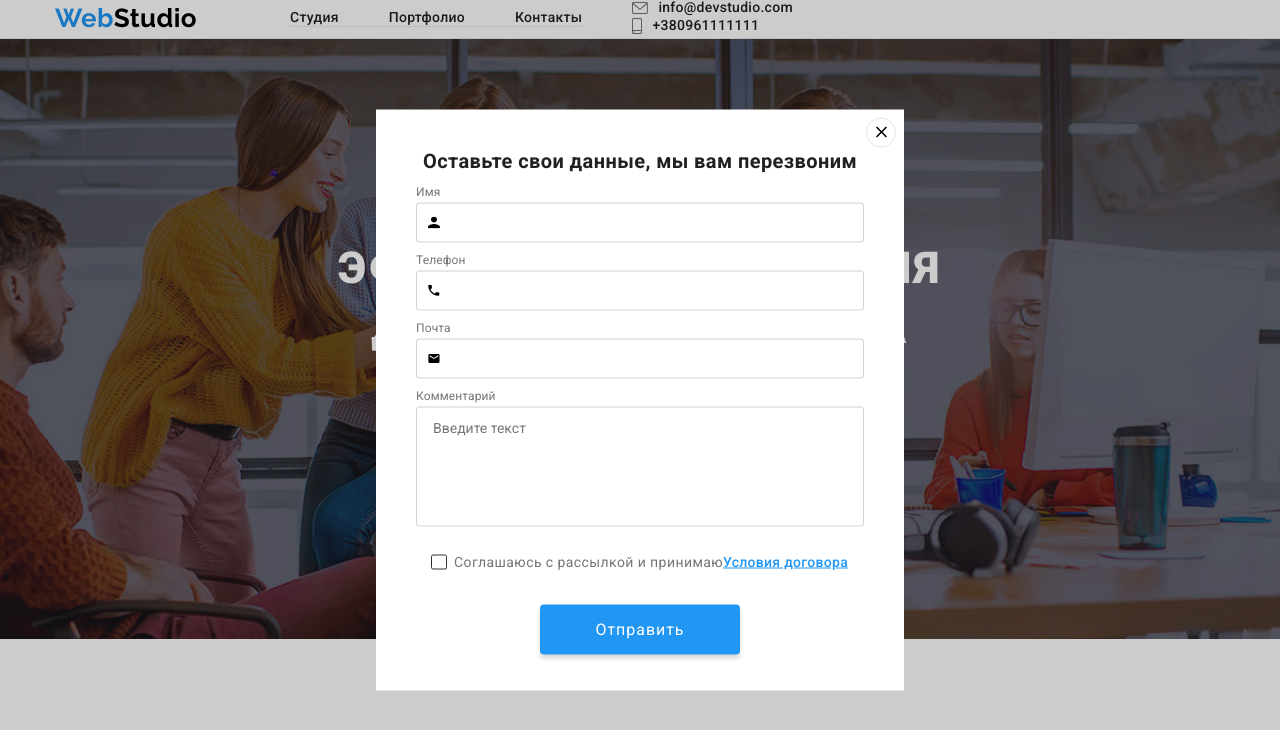
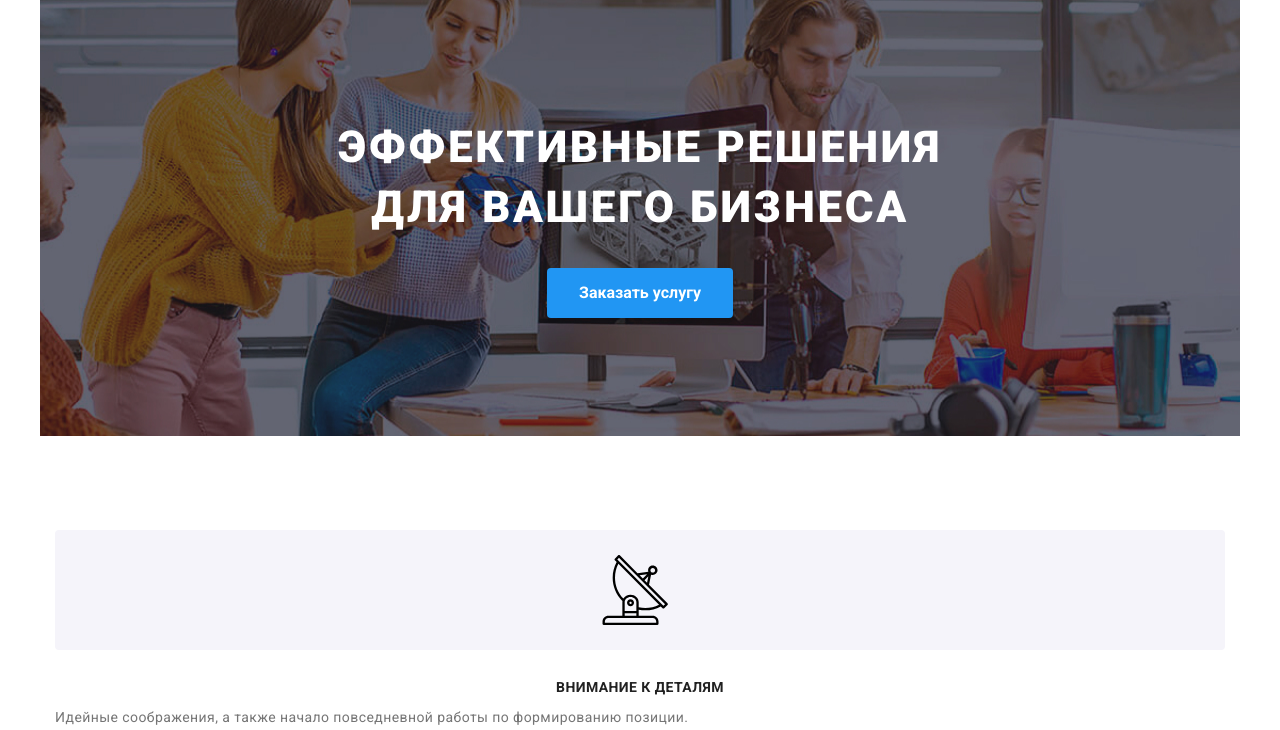
Before and after one commit to Oksana07/goit-markup-hw-08, a plain HTML site: page index.html in a window 1280 px wide. Shown: the top 730 px of the page. Drawn offline with nearby package versions, Linux system fonts and the light colour scheme.

Commit message:
Коміт
зробила герой і про нас

```diff
--- a/index.html
+++ b/index.html
@@ -17,7 +17,7 @@
 
 <body>
   <!-- Шапка -->
-  <header class="pege-header">
+  <!-- <header class="pege-header">
     <div class="conteiner pege-header__main">
       <nav class="pege-header__navigation">
         <a href="./index.html" class="logo pege-header__logo"><span
@@ -54,14 +54,11 @@
     </div>
   </header>
 
-  <main>
+  <main> -->
 
     <!-- Герой -->
     <section class="main-hiro">
       <h1 class="main-hiro__main-title-hiro">Эффективные решения <br> для вашего бизнеса</h1>
-
-      <!-- Модальне вікно  -->
-
       <button type="button" class="button main-hiro__button" data-modal-open>
         Заказать услугу
       </button>
@@ -121,7 +118,7 @@
     </section>
 
     <!--Фотограція чим ми займаємось-->
-    <section class="business">
+    <!-- <section class="business">
       <div class="conteiner">
         <h2 class="business__business-title">Чем мы занимаемся</h2>
         <ul class="business-list">
@@ -146,10 +143,10 @@
           </li>
         </ul>
       </div>
-    </section>
+    </section> -->
 
     <!--Фотограція наша команда-->
-    <section class="section-team">
+    <!-- <section class="section-team">
       <div class="conteiner">
         <h2 class="section-team__team-title">Наша команда</h2>
         <ul class="section-team__team-list">
@@ -321,10 +318,10 @@
           </li>
         </ul>
       </div>
-    </section>
+    </section> -->
 
     <!-- Наші постійні клієнти -->
-    <section class="customers">
+    <!-- <section class="customers">
       <div class="conteiner">
         <h2 class="customers__customers-title">Постоянные клиенты</h2>
         <ul class="customers__customers-list">
@@ -386,10 +383,10 @@
         </ul>
       </div>
     </section>
-  </main>
+  </main> -->
 
   <!-- Footer -->
-  <footer class="section-footer">
+  <!-- <footer class="section-footer">
     <div class="conteiner">
       <div class="footer-box">
         <div class="footer-box__footer-box-info">
@@ -480,7 +477,7 @@
         </div>
       </div>
     </div>
-  </footer>
+  </footer> -->
 
   <!-- Модальне вікно -->
   <div class="backdrop is-hidden" data-modal>
--- a/sass/base/_conteiner.scss
+++ b/sass/base/_conteiner.scss
@@ -1,7 +1,16 @@
 .conteiner {
-width: 1200px;
+width: 100%;
 padding-right: 15px;
 padding-left: 15px;
 margin-left: auto;
 margin-right: auto;
+@media screen and (min-width: 480px) {
+    max-width: 480px;
+ }
+ @media screen and (min-width: 768px) {
+    max-width: 768px;
+ }
+ @media screen and (min-width: 1200px) {
+    max-width: 1200px;
+ }
 }
--- a/sass/components/_about.scss
+++ b/sass/components/_about.scss
@@ -3,13 +3,15 @@ padding: 94px 0;
 }
 
 .about-list {
-display: flex;
+// display: flex;
+margin-bottom: 30px;
 
 &__about-item {
-width: 270px;
+width: 100%;
 }
 &__about-item:not(:last-child) {
 margin-right: 30px;
+margin-bottom: 30px;
  }
 }
 
@@ -17,3 +19,25 @@ margin-right: 30px;
 line-height: 1.71;
 color: var(--info-color);
 }
+
+.about-list__about-title {
+font-weight: bold;
+font-size: 14px;
+line-height: 1.14;
+letter-spacing: 0.03em;
+text-transform: uppercase;
+text-align: center;
+color: var(--title-color);
+margin-bottom: 10px;
+}
+
+.about-list__about-icon {
+display: inline-flex;
+justify-content: center;
+align-items: center;
+background-color: #f5f4fa;
+width: 100%;
+height: 120px;
+margin-bottom: 30px;
+border-radius: 4px;
+}
--- a/sass/components/_contakts.scss
+++ b/sass/components/_contakts.scss
@@ -5,13 +5,21 @@ line-height: 1.14;
 color: var (--info-color);
 margin-right: auto;
 margin-left: 50px;
+ }
 
-&__contakts {
+.icon {
+margin-right: 10px;
+}
+
+.contakts-icon {
+display: inline-flex;
+align-items: center;
+}
+
+.list__contakts {
 display: flex;
 margin-left: auto;
- }
 }
-
 
 .link {
 text-decoration: none;
@@ -21,10 +29,10 @@ line-height: 1.14;
 letter-spacing: 0.02em;
 color: var(--title-color);
 fill: var(--info-color);
+ }
 
-&__contakts:hover,
-&__contakts:focus {
+.link__contakts:hover,
+.link__contakts:focus {
 fill: var(--accent-color);
 transition: 250ms cubic-bezier(0.4, 0, 0.2, 1);
- }
 }
--- a/sass/components/_menu.scss
+++ b/sass/components/_menu.scss
@@ -7,9 +7,9 @@ line-height: 1.14;
 
 .menu__item:not(:last-child) {
 margin-right: 50px;
- }
+}
 
-.menu__item__item {
+.menu__item {
 padding: 32px 0;
 font-weight: 500;
 font-size: 14px;
@@ -35,9 +35,10 @@ background-color: var(--accent-color);
 left: 0px;
 bottom: -32px;
 border-radius: 2px;
+ }
 
-&__current {
+.link__current {
 color: var(--accent-color);
 position: relative;
- }
+
 }
--- a/sass/components/_modal.scss
+++ b/sass/components/_modal.scss
@@ -10,12 +10,6 @@
   opacity: 1;
 }
 
-.backdrop__is-hidden {
-  visibility: hidden;
-  opacity: 0;
-  pointer-events: none;
-}
-
 .modal {
   position: absolute;
   top: 50%;
@@ -25,6 +19,24 @@
   width: 528px;
   padding: 40px;
   background-color: white;
+}
+
+.modal-button {
+  position: absolute;
+  right: 8px;
+  top: 8px;
+  width: 30px;
+  height: 30px;
+  border-radius: 50%;
+  background-color: transparent;
+  border: 1px solid rgba(0, 0, 0, 0.1);
+  cursor: pointer;
+}
+
+.backdrop.is-hidden {
+  visibility: hidden;
+  opacity: 0;
+  pointer-events: none;
 }
 
 .subscribe-button {
@@ -65,15 +77,3 @@
   color: var(--waite-bg-color);
   transition: background-color 250ms cubic-bezier(0.4, 0, 0.2, 1);
 }
-
-.modal-button {
-  position: absolute;
-  right: 8px;
-  top: 8px;
-  width: 30px;
-  height: 30px;
-  border-radius: 50%;
-  background-color: transparent;
-  border: 1px solid rgba(0, 0, 0, 0.1);
-  cursor: pointer;
-}
--- a/sass/components/_social-icons.scss
+++ b/sass/components/_social-icons.scss
@@ -1,23 +1,3 @@
-.icon {
-margin-right: 10px;
-}
-
-.contakts-icon {
-display: inline-flex;
-align-items: center;
-}
-
-.about-list__about-icon {
-display: inline-flex;
-justify-content: center;
-align-items: center;
-background-color: #f5f4fa;
-width: 270px;
-height: 120px;
-margin-bottom: 30px;
-border-radius: 4px;
-}
-
 .footer__link__icon {
 display: inline-flex;
 justify-content: center;
--- a/sass/components/_title.scss
+++ b/sass/components/_title.scss
@@ -1,27 +1,3 @@
-.main-hiro__main-title-hiro {
-font-weight: 900;
-font-size: 44px;
-line-height: 1.36;
-text-align: center;
-letter-spacing: 0.06em;
-text-transform: uppercase;
-color: var(--waite-bg-color);
-min-width: 696px;
-margin-bottom: 30px;
-margin-left: auto;
-margin-right: auto;
-}
-
-.about-list__about-title {
-font-weight: bold;
-font-size: 14px;
-line-height: 1.14;
-letter-spacing: 0.03em;
-text-transform: uppercase;
-color: var(--title-color);
-margin-bottom: 10px;
-}
-
 .business__business-title {
 font-weight: bold;
 font-size: 36px;
--- a/sass/layouts/_hiro.scss
+++ b/sass/layouts/_hiro.scss
@@ -1,13 +1,45 @@
 .main-hiro {
 margin-left: auto;
 margin-right: auto;
-padding-top: 200px;
+// padding-top: 200px;
+padding-bottom: 118px;
+padding-top: 118px;
 background-image: url(../images/heder.jpg);
 background-repeat: no-repeat;
 background-position: center;
 max-width: 1600px;
-height: 600px;
 background-color: #c4c4c4;
+
+@media screen and (min-width: 480px) {
+    width: 360px;
+ }
+ @media screen and (min-width: 768px) {
+    width: 768px;
+ }
+ @media screen and (min-width: 1200px) {
+    min-width: 1200px;
+ }
+}
+
+.main-hiro__main-title-hiro {
+font-weight: 900;
+// font-size: 44px;
+font-size: 26px;
+// line-height: 1.36;
+line-height: 1.62;
+text-align: center;
+letter-spacing: 0.06em;
+text-transform: uppercase;
+color: var(--waite-bg-color);
+// min-width: 696px;
+margin-bottom: 30px;
+margin-left: auto;
+margin-right: auto;
+
+@media screen and (min-width: 1200px) {
+   font-size: 44px;
+   line-height: 1.36;
+ }
 }
 
 .main-hiro__button {
```
Also changed, not shown: css/styles.css, css/styles.min.css, 2 other files.
